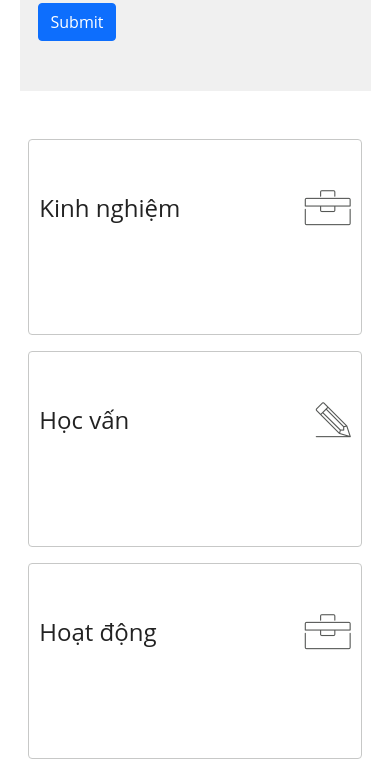
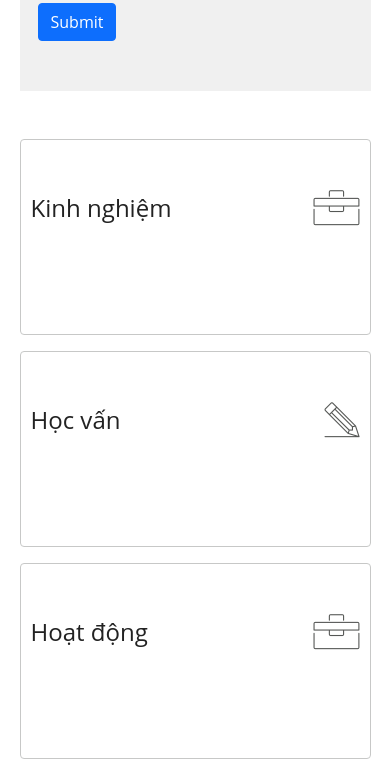
Before and after one commit to voniemanh/webassignment3, a plain HTML site: page index.html in a window 390 px wide. Shown: the part 1099-1873 px from the top of the page. Drawn offline with nearby package versions, Linux system fonts and the light colour scheme.

Commit message:
change max width in tablet

```diff
--- a/css/tablet.css
+++ b/css/tablet.css
@@ -6,4 +6,7 @@
   .gap-line-right {
     border: none;
   }
+  #cv {
+    max-width: 100%;
+  }
 }
```
